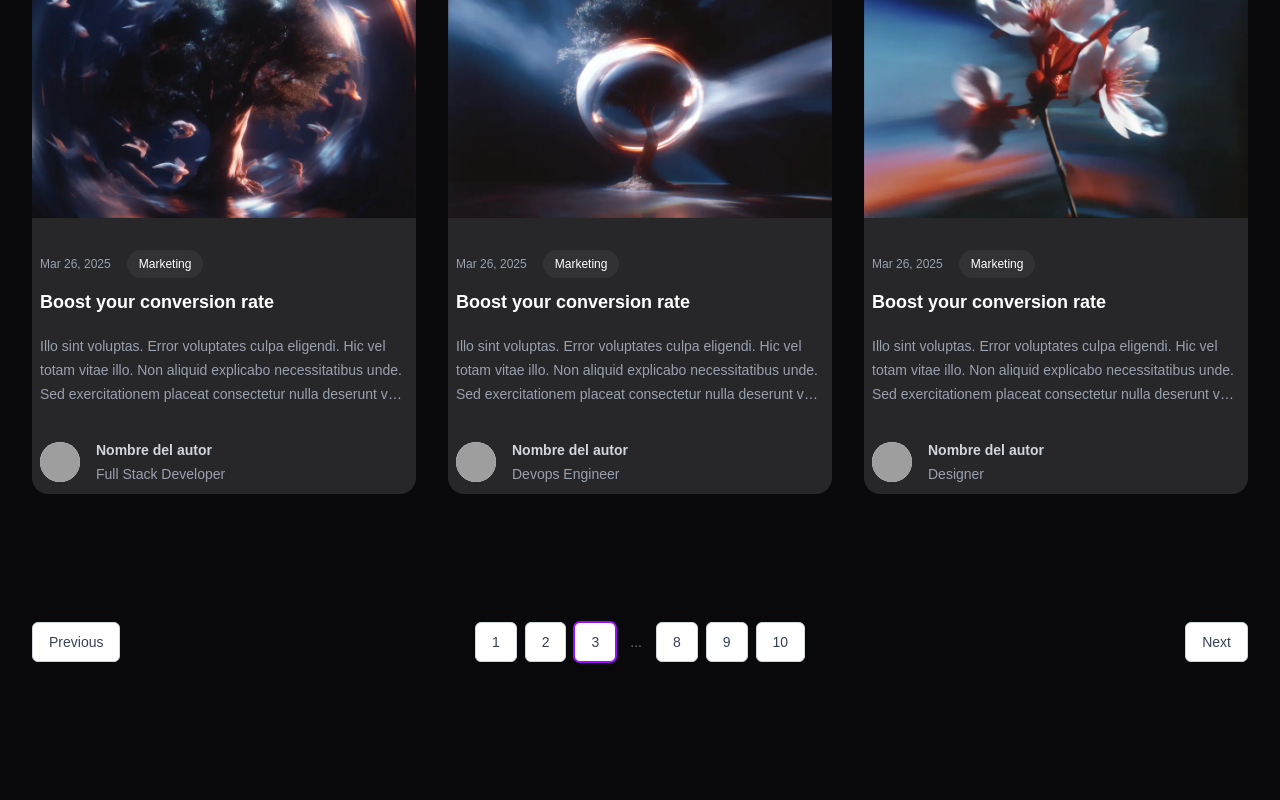
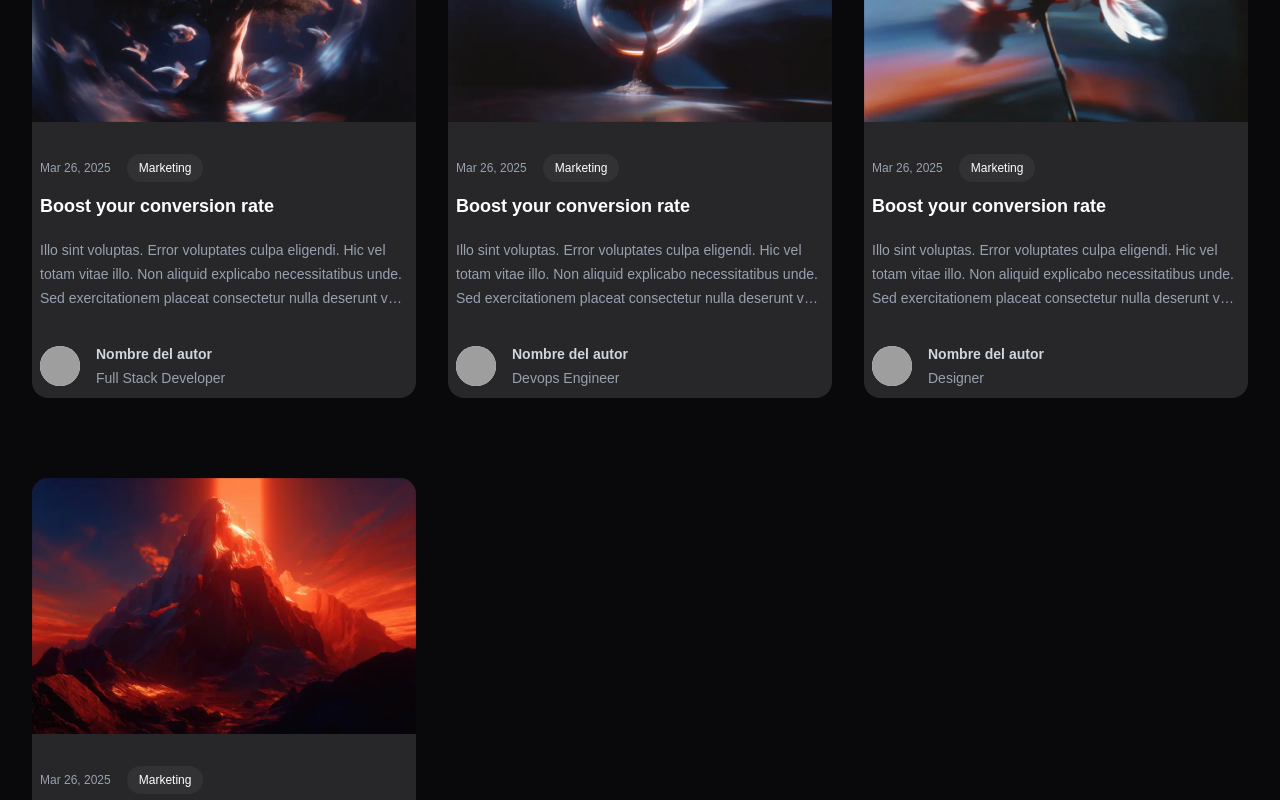
Before and after one commit to restoker/Devtalles_Blog_Qwerty_Team_Frontend, a Next.js app: page /blogs in a window 1280 px wide. Shown: the part 460-1260 px from the top of the page. Built offline with nearby package versions, Linux system fonts and the light colour scheme; grey boxes are pictures that could not be loaded.

Commit message:
blog fixed subtittle

```diff
--- a/src/app/(Home)/_ui/Blogs.tsx
+++ b/src/app/(Home)/_ui/Blogs.tsx
@@ -1,6 +1,5 @@
-'use client';
 import { ChevronRightIcon } from '@heroicons/react/24/outline';
-import React from 'react'
+import Link from 'next/link';
 
 const blogPosts = [
     {
@@ -62,11 +61,11 @@ const Blogs = () => {
                             <h2 className="text-4xl font-semibold tracking-tight text-balance text-white sm:text-3xl">Blogs:</h2>
                             <p className="mt-2 text-lg/8 text-gray-400">Here are some of our blogs.</p>
                         </div>
-                        <p className="text-white/50 flex items-center gap-1 group cursor-pointer">
+                        <Link href="/blogs" className="text-white/50 flex items-center gap-1 group cursor-pointer">
                             View all blogs
                             {/* right arrow */}
                             <ChevronRightIcon className="w-6 h-6 group-hover:translate-x-1 transition-all duration-300" />
-                        </p>
+                        </Link>
                     </div>
                 </div>
                 <div className="mx-auto mt-16 grid max-w-2xl auto-rows-fr grid-cols-1 gap-8 sm:mt-20 lg:mx-0 lg:max-w-none lg:grid-cols-3">
--- a/src/app/(Home)/blogs/page.tsx
+++ b/src/app/(Home)/blogs/page.tsx
@@ -47,7 +47,6 @@ const sortOptions = [
     { name: 'Price: Low to High', href: '#', current: false },
     { name: 'Price: High to Low', href: '#', current: false },
 ]
-
 const posts = [
     {
         id: 1,
@@ -103,6 +102,24 @@ const posts = [
             imageUrl:
                 'https://images.unsplash.com/photo-1519244703995-f4e0f30006d5?ixlib=rb-1.2.1&ixid=eyJhcHBfaWQiOjEyMDd9&auto=format&fit=facearea&facepad=2&w=256&h=256&q=80',
         },
+    },
+    {
+        id: 4,
+        title: 'Boost your conversion rate',
+        href: '#',
+        description: 'Illo sint voluptas. Error voluptates culpa eligendi. Hic vel totam vitae illo. Non aliquid explicabo necessitatibus unde. Sed exercitationem placeat consectetur nulla deserunt vel. Iusto corrupti dicta.',
+        imageUrl:
+            '/img/img4.webp',
+        date: 'Mar 26, 2025',
+        datetime: '2020-03-16',
+        category: { title: 'Marketing', href: '#' },
+        author: {
+            name: 'Nombre del autor',
+            role: 'Designer',
+            href: '#',
+            imageUrl:
+                'https://images.unsplash.com/photo-1519244703995-f4e0f30006d5?ixlib=rb-1.2.1&ixid=eyJhcHBfaWQiOjEyMDd9&auto=format&fit=facearea&facepad=2&w=256&h=256&q=80',
+        },
     }
 ]
 
@@ -112,13 +129,10 @@ export default function Blogs() {
     }
     return (
         <>
-            <div className="bg-zinc-950 py-24">
+            <div className="bg-zinc-950 py-10">
                 <div className="pb-24">
                     <div className="px-4 py-16 text-center sm:px-6 lg:px-8">
                         <h1 className="text-4xl font-bold tracking-tight text-zinc-50">Blogs</h1>
-                        <p className="mx-auto mt-4 max-w-xl text-base text-gray-300">
-                            All blogs from DevTalles
-                        </p>
                     </div>
                     {/* Filters */}
                     <Disclosure
```
